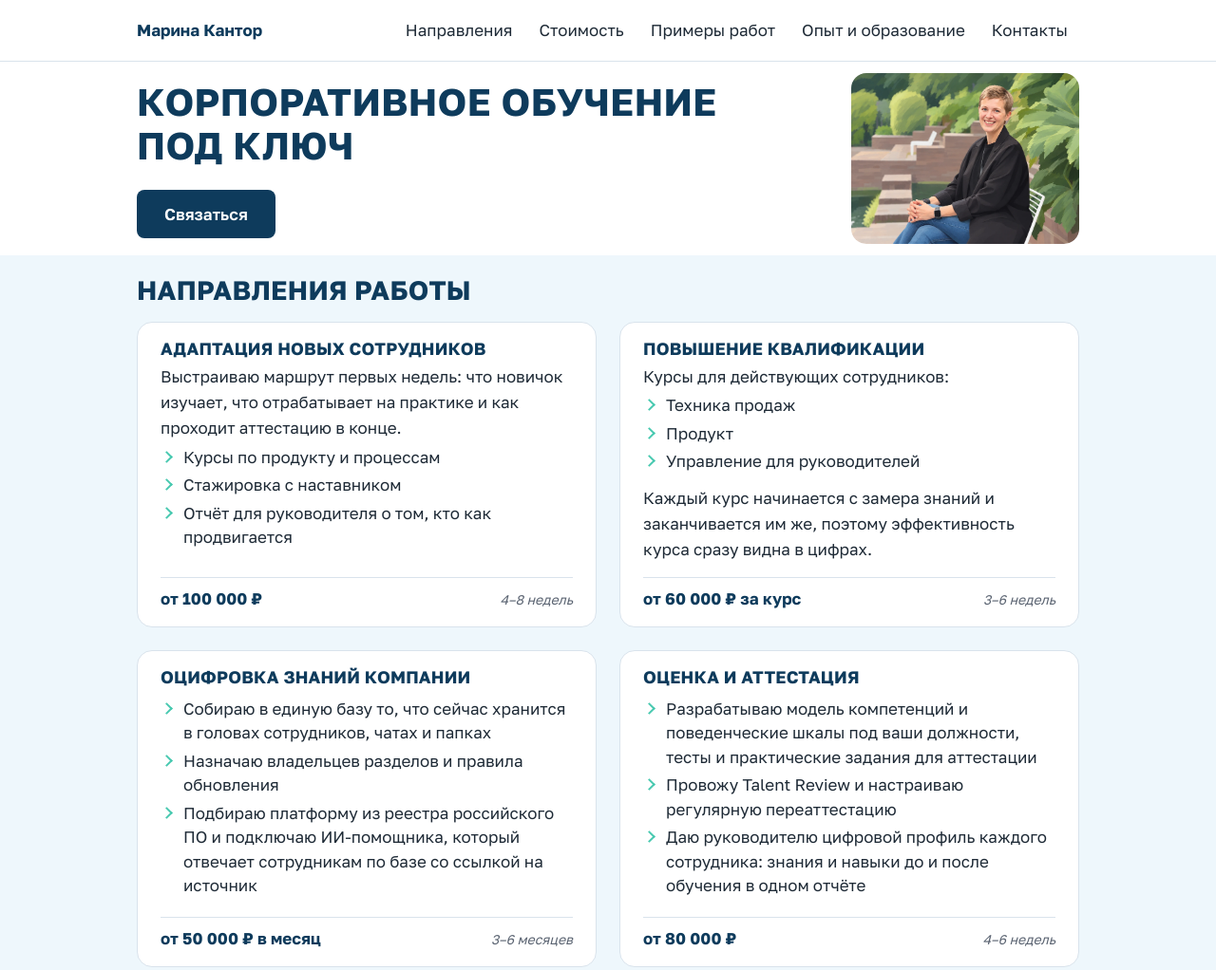
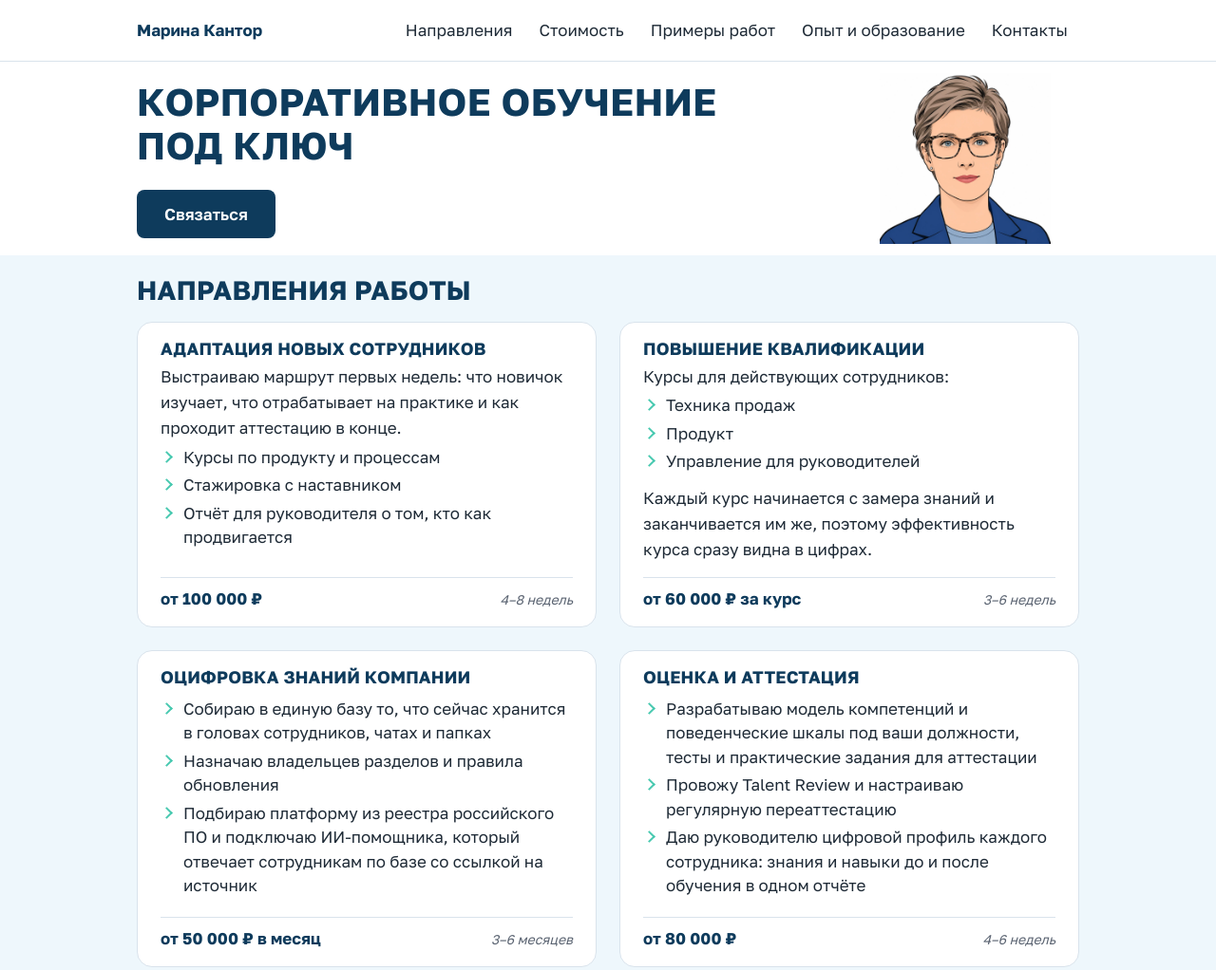
Before and after one commit to mnkantor/marqline, a plain HTML site: page index.html in a window 1280 px wide. Shown: the top 1022 px of the page at 95% size. Drawn offline with Linux system fonts and the light colour scheme.

Commit message:
Use illustrated portrait on resume homepage

```diff
--- a/index.html
+++ b/index.html
@@ -66,7 +66,7 @@ nav .wrap{display:flex;align-items:center;justify-content:space-between;height:6
 .hero{padding:12px 0}
 .hero .wrap{display:grid;grid-template-columns:1fr auto;gap:48px;align-items:center}
 .hero h1{margin-bottom:24px}
-.hero img{width:240px;aspect-ratio:4/3;object-fit:cover;object-position:60% 30%;border-radius:16px;display:block}
+.hero img{width:240px;aspect-ratio:4/3;object-fit:contain;object-position:center;border-radius:16px;display:block}
 .hero + section{padding-top:20px}
 .hero + section h2{margin-bottom:16px}
 
@@ -279,7 +279,7 @@ nav .wrap{display:flex;align-items:center;justify-content:space-between;height:6
     <h1>Корпоративное обучение под ключ</h1>
     <a class="btn btn-main" href="#contacts">Связаться</a>
   </div>
-  <img src="img/marina.webp" alt="Марина Кантор, методолог корпоративного обучения">
+  <img src="img/marina-portrait.webp" alt="Марина Кантор, методолог корпоративного обучения">
 </div></section>
 
 <section class="alt" id="directions"><div class="wrap">
```
Also changed, not shown: img/marina-portrait.webp (added).
